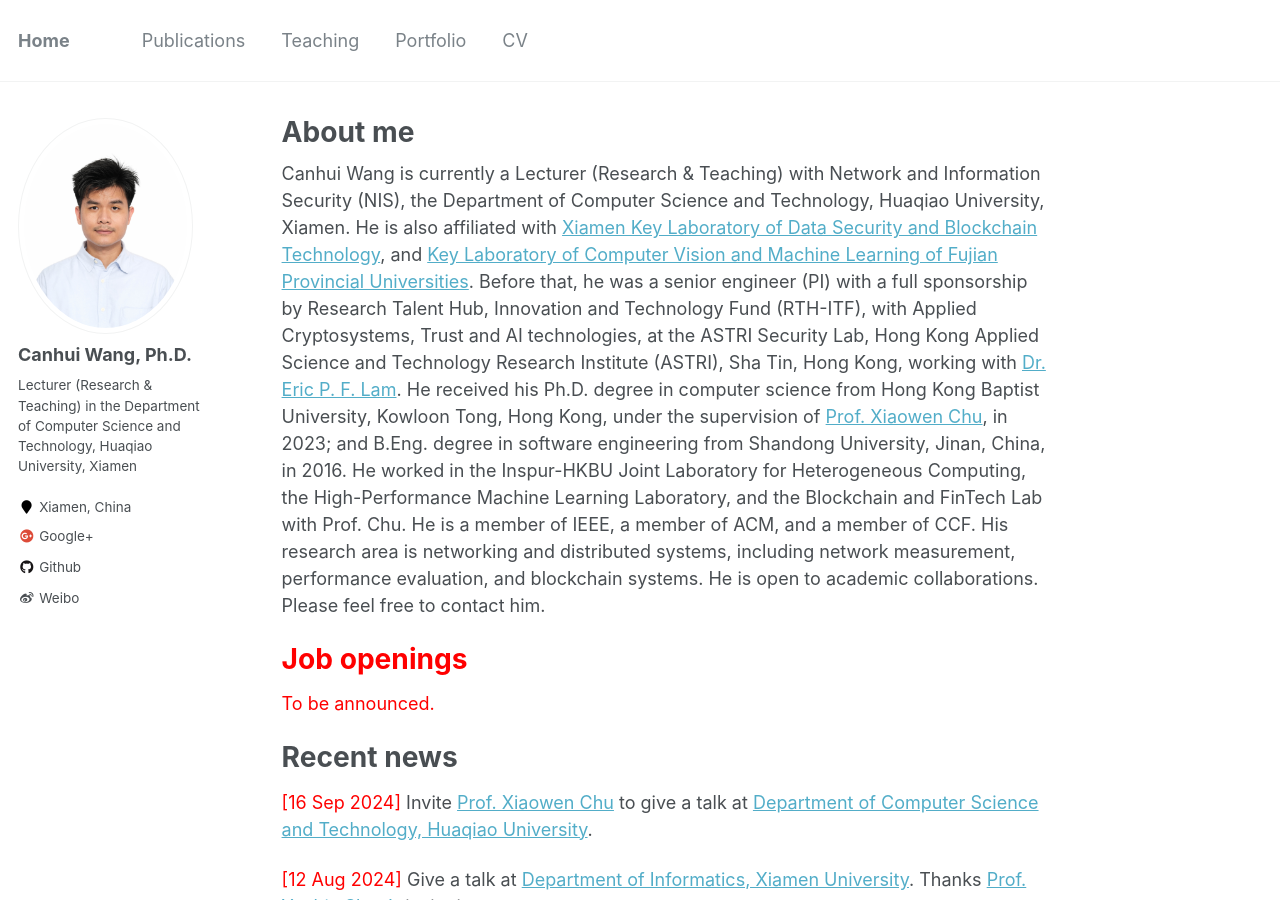
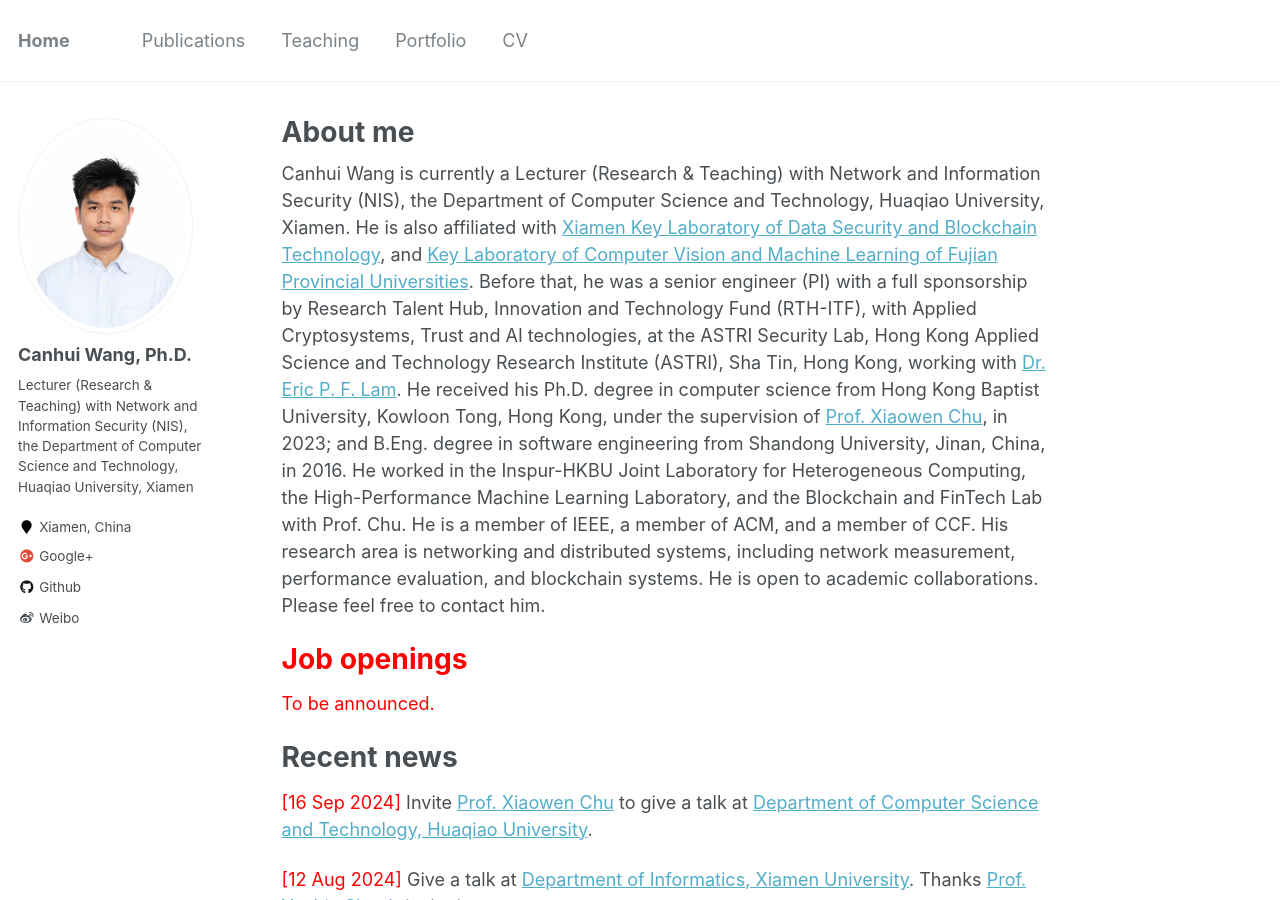
Before and after one commit to Canhui/canhui.github.io, a Jekyll site: the page built from _pages/about.md, in a window 1280 px wide and 900 px high. Built offline with Jekyll 4.4.1, drawn with Linux system fonts in a browser that asks for light colours.

Commit message:
Update _config.yml

```diff
--- a/_config.yml
+++ b/_config.yml
@@ -82,7 +82,7 @@ analytics:
 author:
   name             : "Canhui Wang, Ph.D."
   avatar           : "chwang.jpg" # "profile.png"
-  bio              : "Lecturer (Research & Teaching) in the Department of Computer Science and Technology, Huaqiao University, Xiamen"
+  bio              : "Lecturer (Research & Teaching) with Network and Information Security (NIS), the Department of Computer Science and Technology, Huaqiao University, Xiamen"
   location         : "Xiamen, China"
   # employer         : "Hong Kong Baptist University"
   # #pubmed           : "https://www.ncbi.nlm.nih.gov/pubmed/?term=john+snow"
```
